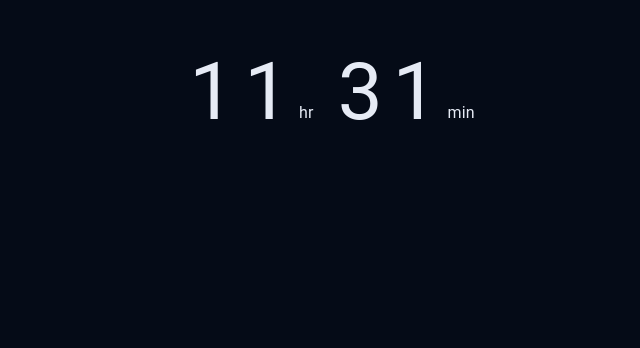
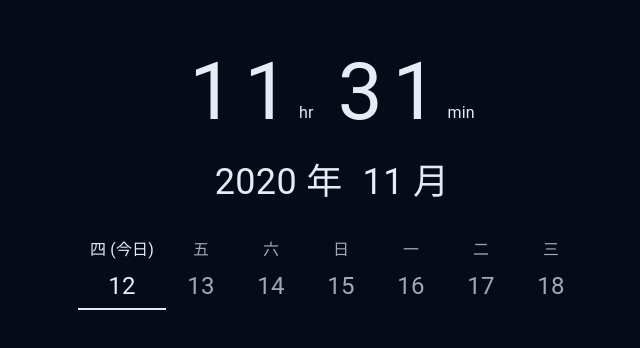
Before and after one commit to Lun9803/lun9803.github.io, a React (Create React App) app: page / in a window 1280 px wide. Shown: the top 348 px of the page, without its empty margins (308-948 px from the left). Built offline with nearby package versions, Linux system fonts and the light colour scheme.

Commit message:
LunsHomePage adde calender

```diff
--- a/src/containers/Home/Home.js
+++ b/src/containers/Home/Home.js
@@ -1,7 +1,7 @@
 import React, {useEffect, useState} from "react";
 import { makeStyles } from '@material-ui/core/styles'
-import { Typography } from '@material-ui/core'
-import {black, white} from '../../palette'
+import { Typography, Tabs, Tab } from '@material-ui/core'
+import {black, white } from '../../palette'
 
 const useStyles = makeStyles({
 	root:{
@@ -11,7 +11,10 @@ const useStyles = makeStyles({
 		justifyContent:'space-around'
 	},
 	timeSection:{
-		paddingTop:'2.5%'
+		paddingTop:'2.5%',
+		display:'flex',
+		flexDirection:'column',
+		alignItems:'center'
 	},
 	timeText:{
 		fontSize:80,
@@ -26,7 +29,24 @@ const useStyles = makeStyles({
 	timeSubText:{
 		fontSize:16,
 		color:white,
-	}
+	},
+	monthText:{
+		fontSize:36,
+		latterSpacing:5,
+		color:white
+	},
+	calender:{
+		width:'100%',
+		display:'flex',
+		justifyContent:'space-between',
+		alignItems:'flex-end'
+	},
+	tabIndicator:{
+		background:white
+	},
+	tab:{
+		minWidth:70
+	},
 });
 
 const formatTime = num => {
@@ -34,9 +54,51 @@ const formatTime = num => {
 	return num+''
 }
 
+const generateWeekCalender = time => {
+	if(!time)return [];
+	let day = time.getDay();
+	let date = time.getDate();
+	let month = time.getMonth()+1;
+	let year = time.getFullYear();
+	let calArr = []
+	const getDayName = day => {
+		switch(day % 7){
+			case 0: return '日';
+			case 1: return '一';
+			case 2: return '二';
+			case 3: return '三';
+			case 4: return '四';
+			case 5: return '五';
+			case 6: return '六';
+			default: return ''
+		}
+	}
+	const getDate = date => {
+		if(month===2){
+			if( ((year % 4 === 0) && (year % 100 !== 0)) || (year % 400 === 0))return date>29?date-29:date;
+			return date>28?date-28:date;
+		}
+		if([1,3,5,7,8,10,12].includes(month)){
+			return date>31?31-date:date;
+		}
+		if([4,6,9,11].includes(month)){
+			return date>30?30-date:date;
+		}
+	}
+	for(let i=0; i<7; i++){
+		calArr[i] = {
+			name: getDayName(i+day),
+			date: getDate(date + i)
+		}
+	}
+	return calArr;
+}
+
+
 function Home() {
 	const classes = useStyles();
 	const [time, setTime] = useState(new Date());
+	const [tab, setTab] = useState(0);
 
 	useEffect(()=>{
 		setInterval(()=>{
@@ -54,6 +116,29 @@ function Home() {
 				 	<Typography className={classes.timeText} style={{marginLeft:24}}>{formatTime(time.getMinutes())}</Typography>
 					<Typography className={classes.timeSubText}>min</Typography>
 				</div>
+				<div className={classes.timeBlock} style={{marginTop:30}}>
+	  				<Typography className={classes.monthText} style={{marginRight:20}}>{time.getFullYear()+' 年'}</Typography>
+	  				<Typography className={classes.monthText}>{time.getMonth()+1+' 月'}</Typography>
+				</div>
+				<div className={classes.calender} style={{marginTop:20}}>
+					<Tabs
+						style={{width:'100%'}}
+						classes={{indicator:classes.tabIndicator}}
+						value={tab}
+						onChange={(event, value)=>setTab(value)}
+						>
+						{
+							generateWeekCalender(time).map((el,index)=>(
+								<Tab
+									className={classes.tab}
+									key={el.name+'-'+el.date}
+									icon={<Typography style={{color:white}}>{el.name+(index===0?'  (今日)':'')}</Typography>}
+									label={<Typography style={{color:white,fontSize:24}}>{el.date}</Typography>}
+								/>
+							))
+						}
+					</Tabs>
+				</div>
 			</div>
 		</div>
 	);
```
